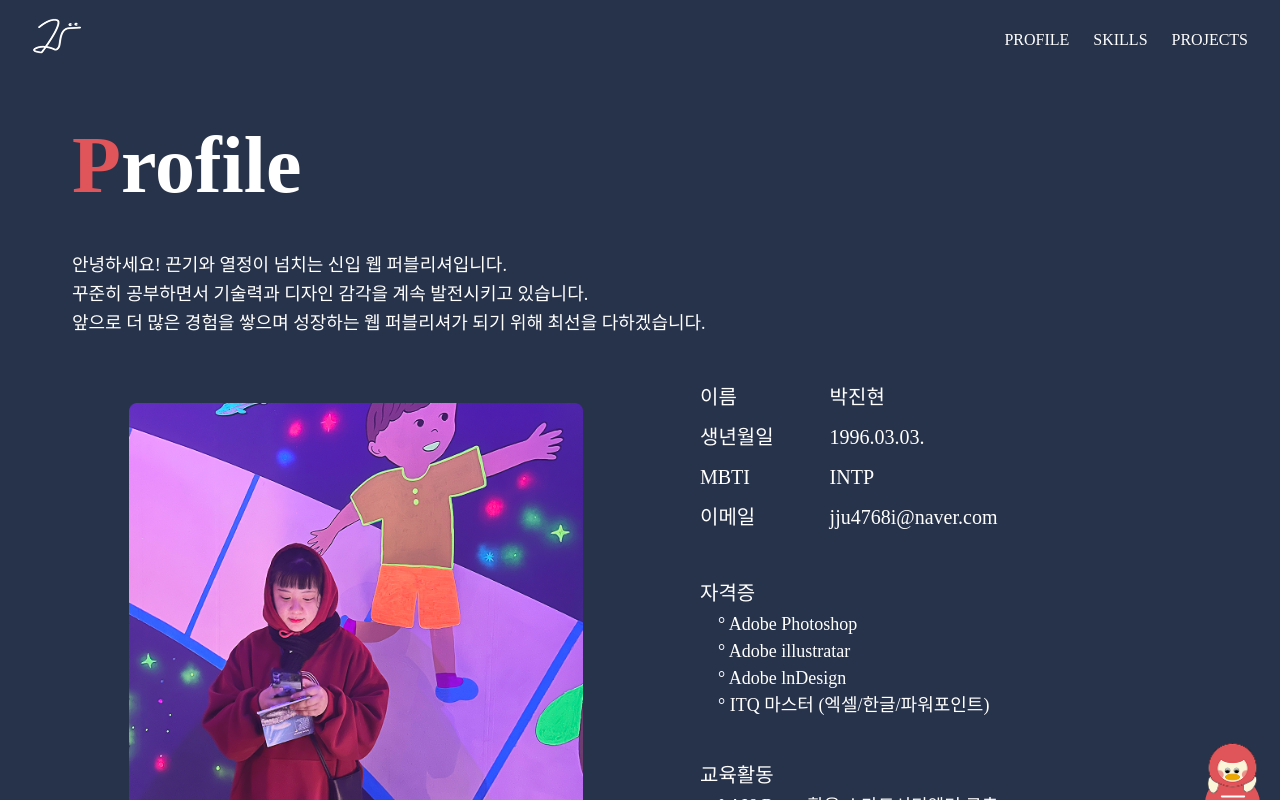
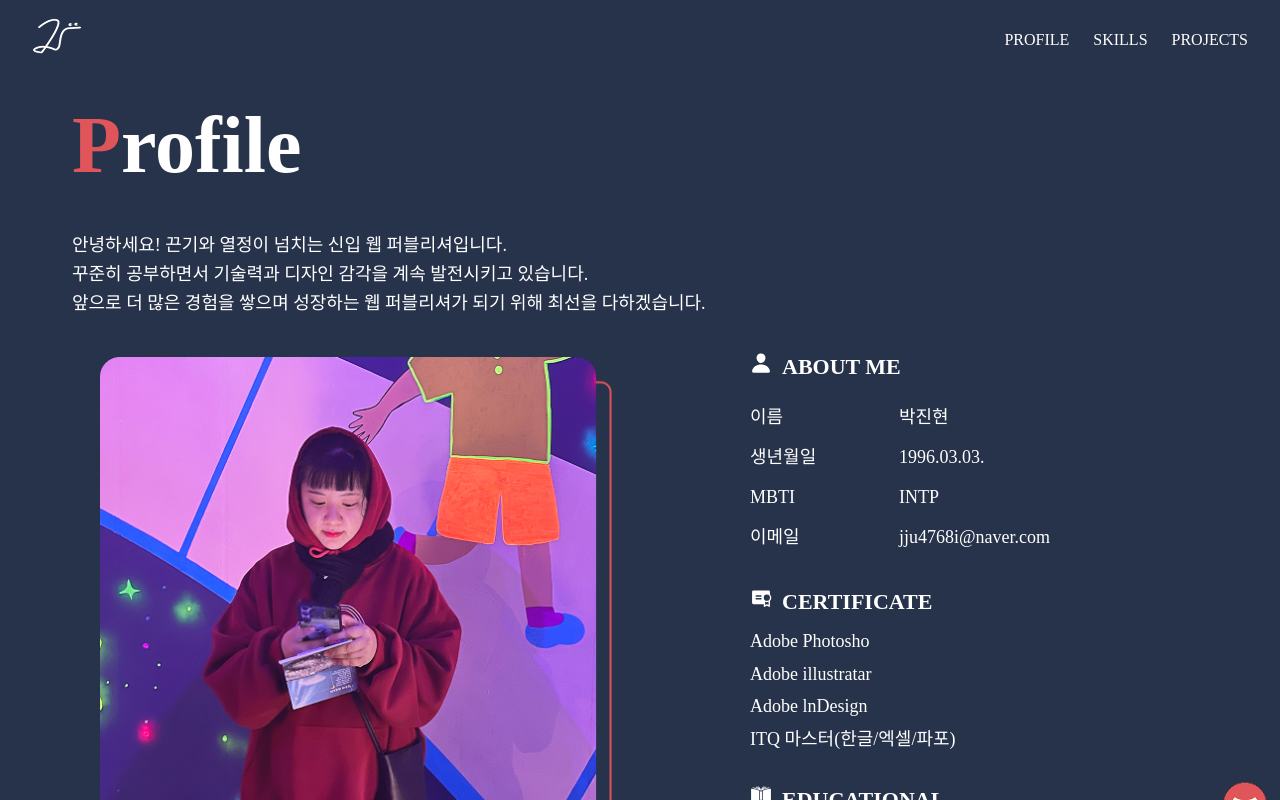
Before and after one commit to domadocon/meportfolio, a React (Create React App) app: page / in a window 1280 px wide. Both pictures are taken after a click on the picture 551 px from the left and 462 px from the top of the page. Built offline with nearby package versions, Linux system fonts and the light colour scheme; a web font is replaced by a local one.

Commit message:
lnitial commit

```diff
--- a/src/components/Profile.js
+++ b/src/components/Profile.js
@@ -1,9 +1,12 @@
 import React, { useState } from 'react'
 import { IoLogoGithub } from "react-icons/io";
-import { RxHamburgerMenu } from 'react-icons/rx';
+import { IoPerson } from "react-icons/io5";
+import { PiCertificateFill } from "react-icons/pi";
+import { GiBookCover } from "react-icons/gi";
 
 const Profile = () => {
 
+    const [isActive, setIsActive] = useState(false);
     const [bubble, setBubble] = useState(false);
 
     const toggleBubble = () => {
@@ -11,20 +14,23 @@ const Profile = () => {
     };
 
 
+
     return (
         <div className='section'>
-            <div className='header'>
+            <div className="header">
                 <h1><a href="#"><img src="./img/logo.png" alt="logo" /></a></h1>
 
+                <div>
                     <ul>
-                    <li><a href="#">PROFILE</a></li>
-                    <li><a href="#">SKILLS</a></li>
-                    <li><a href="#">PROJECTS</a></li>
+                        <li><a href="#profile">PROFILE</a></li>
+                        <li><a href="#skills">SKILLS</a></li>
+                        <li><a href="#projects">PROJECTS</a></li>
                     </ul>
+                </div>
             </div>
 
 
-            <div className="profile">
+            <div className="profile" id="profile">
                 <div className="title">
                     <h2><span>P</span>rofile</h2>
                     <p>
@@ -41,44 +47,56 @@ const Profile = () => {
 
                     <div className="human">
                         <div className="detail">
-                            <div className="h_title">
+                            <div className="s_title">
+                                <h3><span><IoPerson /></span>ABOUT ME</h3>
+                            </div>
+                            <div className="texts">
+
+                                <div className="left">
                                     <p>이름</p>
                                     <p>생년월일</p>
                                     <p>MBTI</p>
                                     <p>이메일</p>
                                 </div>
 
-                            <div className="h_text">
+                                <div className="right">
                                     <p>박진현</p>
                                     <p>1996.03.03.</p>
                                     <p>INTP</p>
-                                <p className='p_icon'>
-                                    <a href="#">
-                                        jju4768i@naver.com
-                                    </a>
-                                </p>
+                                    <p>jju4768i@naver.com</p>
+                                </div>
                             </div>
                         </div>
 
-                        <ul className="qualifications">
-                            <li>자격증</li>
-                            <li>&#176; Adobe Photoshop</li>
-                            <li>&#176; Adobe illustratar</li>
-                            <li>&#176; Adobe lnDesign</li>
-                            <li>&#176; ITQ 마스터<span> &#40;엑셀&#47;한글&#47;파워포인트&#41;</span></li>
-                        </ul>
+                        <div className="certificate">
+                            <div className="s_title">
+                                <h3><span><PiCertificateFill /></span>CERTIFICATE</h3>
+                            </div>
 
-                        <ul className="education">
-                            <li>교육활동</li>
-                            <li>&#176; AI&React 활용 스마트시티웨더 구축 <br /> &#45; 리퍼블리셔 양성과정</li>
-                        </ul>
+                            <div className="inventory">
+                                <p>Adobe Photosho</p>
+                                <p> Adobe illustratar</p>
+                                <p> Adobe lnDesign</p>
+                                <p> ITQ 마스터&#40;한글&#47;엑셀&#47;파포&#41;</p>
+                            </div>
+                        </div>
+
+                        <div className="education">
+                            <div className="s_title">
+                                <h3><span><GiBookCover /></span>EDUCATIONAL</h3>
+                            </div>
+
+                            <div className="inventory">
+                                <p> AI&React 활용 스마트시티웨더 구축 <br /> &#45; 리퍼블리셔 양성과정</p>
+                            </div>
+                        </div>
                     </div>
                 </div>
             </div>
 
             <div className="btn">
                 {bubble && (
-                    <div className="bubble">
+                    <div className={`bubble ${bubble ? 'active' : ''}`}>
                         <a href="#"><IoLogoGithub color='#fff' size={33} /></a>
                         <a href="#">이력서</a>
                         <a href="#">자기소개서</a>
@@ -87,7 +105,11 @@ const Profile = () => {
 
                 <img src="./img/top.png" alt="top_png" />
                 <button className="top_btn" onClick={toggleBubble}>
-                    <RxHamburgerMenu color='#fff' size={28} />
+                    <div className={`hamburger ${isActive ? 'active' : ''}`}>
+                        <span className="line line1"></span>
+                        <span className="line line2"></span>
+                        <span className="line line3"></span>
+                    </div>
                 </button>
             </div>
         </div>
--- a/src/components/ProjectCard.js
+++ b/src/components/ProjectCard.js
@@ -13,7 +13,11 @@ const ProjectCard = ({ item }) => {
           <p>{item.skill}</p>
           <a href="#"> 사이트이동 <FiArrowUpRight size={38} /> </a>
         </div>
-        <p className="description">{item.description}</p>
+        <div className="description">
+          {item.description.map((desc, index) => (
+            <p key={index}>{desc}</p>
+          ))}
+        </div>
       </div>
     </div>
   );
--- a/src/components/Skills.js
+++ b/src/components/Skills.js
@@ -3,7 +3,7 @@ import SkillsItem from './SkillsItem';
 
 const Skills = () => {
   return (
-    <div className='skills section'>
+    <div className='skills section' id="skills">
       <h2><span>S</span>kills</h2>
 
       <div className="skills_icon">
--- a/src/index.js
+++ b/src/index.js
@@ -3,7 +3,6 @@ import ReactDOM from 'react-dom/client';
 import './index.css';
 import App from './App';
 import reportWebVitals from './reportWebVitals';
-import { BrowserRouter } from 'react-router-dom';
 
 const root = ReactDOM.createRoot(document.getElementById('root'));
 root.render(
--- a/src/pages/Intro.js
+++ b/src/pages/Intro.js
@@ -21,6 +21,11 @@ const Intro = ({ handleImageClick }) => {
         />
         <span>포토폴리오</span>
       </h3>
+
+      <div className="click-indicator">
+        <span className="arrow">&#8595;</span>
+        <span>Click</span>
+      </div>
     </div>
   );
 };
--- a/src/scss/components/profile.scss
+++ b/src/scss/components/profile.scss
@@ -13,6 +13,14 @@
     display: flex;
     gap: 24px;
   }
+
+  .h_btn {
+    display: none;
+    background: none;
+    border: none;
+    font-size: 2rem;
+    cursor: pointer;
+  }
 }
 
 //
@@ -22,8 +30,9 @@
   margin: 0 auto;
   padding: 0 2rem;
 
-  .title {
-    margin: 40px 0;
+  &>.title {
+    margin-top: 20px;
+    margin-bottom: 30px;
 
     h2 {
       font-family: 'pretendard_b';
@@ -51,46 +60,73 @@
       align-content: center;
 
       img {
-        width: 80%;
+        width: 90%;
       }
     }
 
     .human {
-      margin-left: 60px;
+      margin-left: 100px;
 
-      .detail {
-        display: flex;
-        font-size: 20px;
-        line-height: 200%;
-        margin-bottom: 40px;
+      .s_title {
+        margin-bottom: 10px;
 
-        .h_title {
-          padding-right: 3.5rem;
+        h3 {
+          font-family: 'pretendard_b';
+          font-size: 22px;
+
+          span {
+            padding: 10px;
+          }
         }
       }
 
-      .qualifications{
-        margin-bottom: 40px;
+      .detail {
+        font-size: 20px;
+        line-height: 200%;
+        margin-bottom: 30px;
+
+        .texts {
+          width: 300px;
+          display: grid;
+          grid-template-columns: repeat(2, 1fr);
+          margin-left: 10px;
+          font-size: 18px;
+        }
       }
 
-      .qualifications,
+      .certificate {
+        margin-bottom: 30px;
+
+        .inventory {
+          font-size: 18px;
+        }
+      }
+
       .education {
-        font-size: 20px;
+        .inventory {
+          p {
+            font-size: 18px;
 
-        li {
-          &:first-child {
-            padding-bottom: 5px;
+            br {
+              display: none;
+            }
           }
+        }
+      }
 
-          br {
-            display: none;
+
+      .certificate,
+      .education {
+
+        .title {
+          h3 {
+            font-size: 20px;
           }
+        }
 
-          &:not(:first-child) {
-            font-size: 18px;
-            line-height: 150%;
-            margin-left: 18px;
-          }
+        .inventory {
+          line-height: 180%;
+          padding-left: 10px;
         }
       }
     }
@@ -101,7 +137,7 @@
 .btn {
   position: absolute;
   bottom: 16px;
-  right: 20px;
+  right: 10px;
   display: flex;
   flex-direction: column;
   align-items: flex-end;
@@ -147,29 +183,59 @@
   .top_btn {
     background-color: $point;
     border: none;
-    width: 55px;
-    height: 55px;
+    width: 50px;
+    height: 50px;
     border-radius: 100%;
     display: flex;
     justify-content: center;
     align-items: center;
     z-index: 1;
     cursor: pointer;
+
+    .hamburger {
+      position: relative;
+      width: 26px;
+      height: 21px;
+      display: flex;
+      flex-direction: column;
+      justify-content: space-between;
+
+      .line {
+        width: 100%;
+        height: 3px;
+        background-color: #fff;
+        transition: transform 0.3s ease, opacity 0.3s ease;
+        border-radius: 5px;
+      }
+
+      &.active {
+        .line1 {
+          transform: rotate(45deg) translate(7px, 7px);
+        }
+        .line2 {
+          opacity: 0;
+        }
+        .line3 {
+          transform: rotate(-45deg) translate(6px, -6px);
+        }
+      }
+    }
   }
 }
+//
+
 
 
 @media (max-width:$desktop) {
   .profile {
     .aboutme {
       .human {
-
-        .quelifications,
         .education {
-          li {
-
-            br {
-              display: block;
+          .inventory {
+            p {
+              br {
+                display: block;
+              }
             }
           }
         }
@@ -182,17 +248,200 @@
   .profile {
     .aboutme {
       .human {
-        margin-left: 20px;
+        margin-left: 60px;
 
         .detail {
           line-height: 160%;
           margin-bottom: 30px;
+
+        }
+      }
+
+      .certificate {
+        margin-bottom: 30px;
+      }
+    }
+  }
+}
+
+@media (max-width:$tabletlarge) {
+  .profile {
+    &>.title {
+      margin-top: 20px;
+      margin-bottom: 40px;
+    }
+
+    .aboutme {
+      .human {
+        margin-left: 30px;
+
+        .s_title {
+          h3 {
+            font-size: 20px;
+          }
         }
 
-        .qualifications{
-          margin-bottom: 30px;
+        .detail {
+          line-height: 150%;
+        }
+
+        .certificate {
+          .inventory {
+            font-size: 16px;
+          }
+        }
+
+        .education {
+          .inventory {
+            p {
+              font-size: 16px;
+            }
+          }
+        }
+
+        .detail {
+          .texts {
+            width: 260px;
+            font-size: 16px;
+          }
+        }
+      }
+    }
+
+  }
+
+  .btn {
+    bottom: 40px;
+  }
+}
+
+@media (max-width:$tabletsmall) {
+  .profile {
+    &>.title {
+      margin-top: 20px;
+      margin-bottom: 40px;
+    }
+
+    .aboutme {
+      grid-template-columns: 1fr;
+
+      .picture {
+        img {
+          width: 65%;
+        }
+      }
+
+      .human {
+        margin: 0 auto;
+
+        .s_title {
+          margin-bottom: 10px;
+
+          h3 {
+            font-family: 'pretendard_b';
+            font-size: 20px;
+
+            &:first-child {
+              margin-top: 20px;
+            }
+          }
+
+        }
+
+        .detail {
+          text-align: center;
+        }
+
+        .certificate,
+        .education {
+          text-align: center;
         }
       }
     }
   }
+
+  .btn {
+    position: fixed;
+    z-index: 1;
+    right: 20px;
+  }
 }
+
+@media (max-width:$mobile) {
+  .header{
+    justify-content: center;
+
+    h1{
+      a{
+        img{
+          width: 80%;
+        }
+      }
+    }
+
+    ul{
+      display: none;
+    }
+  }
+
+  .profile {
+    &>.title {
+      h2{
+        font-size: 3.5rem;
+        margin-bottom: 20px;
+      }
+
+      p{
+        font-size: 16px;
+        text-align: justify;
+
+        br{
+          display: none;
+        }
+      }
+    }
+  }
+
+  .btn{
+
+    .top_btn{
+      width: 40px;
+      height: 40px;
+
+      .hamburger{
+        width: 20px;
+        height: 16px;
+
+        &.active {
+          .line1 {
+            transform: rotate(45deg) translate(6px, 5px);
+          }
+          .line2 {
+            opacity: 0;
+          }
+          .line3 {
+            transform: rotate(-45deg) translate(4px, -4px);
+          }
+        }
+      }
+    }
+
+    .bubble{
+      width: 80px;
+      height: 140px;
+      font-size: 14px;
+      gap: 12px;
+      bottom: 80%;
+
+      &::after{
+        bottom: -16px;
+
+      }
+    }
+
+    img{
+      width: 90%;
+      top: -24px;
+    }
+  }
+}
--- a/src/scss/components/projects.scss
+++ b/src/scss/components/projects.scss
@@ -57,6 +57,7 @@
         .skill{
           display: flex;
           justify-content: space-between;
+          padding: 0 20px;
 
           p{
             align-self: center;
@@ -77,6 +78,11 @@
 
         .description{
           padding: 20px;
+          margin-top: 10px;
+
+          p{
+            line-height: 200%;
+          }
         }
       }
     }
--- a/src/scss/pages/intro.scss
+++ b/src/scss/pages/intro.scss
@@ -13,7 +13,7 @@
     justify-content: center;
     margin-top: 20px;
 
-      img{
+    img {
       cursor: pointer;
     }
   }
--- a/src/scss/styles.scss
+++ b/src/scss/styles.scss
@@ -3,6 +3,9 @@ $sub_Color: #fffffff8;
 $point: #DF5559;
 $desktop: 1340px;
 $laptop: 1020px;
+$tabletlarge: 870px;
+$tabletsmall: 740px;
+$mobile: 560px;
 
 
 @font-face {
@@ -50,6 +53,7 @@ $laptop: 1020px;
     height: 100vh;
     overflow: auto;
     scroll-snap-type: y mandatory;
+    scroll-behavior: smooth;
 
     .section {
       scroll-snap-align: start;
@@ -76,3 +80,11 @@ $laptop: 1020px;
     background-color: #27334B;
     border-radius: 10px;
   }
+
+
+
+  @media (max-width:$tabletsmall){
+    .web{
+      scroll-snap-type: none;
+    }
+  }
```
Also changed, not shown: src/components/Projects.js (+20 -4 lines), public/img/desktop_me.png, src/assets/img/desktop_me.png. Lines whose indentation alone changed are shown as unchanged.
